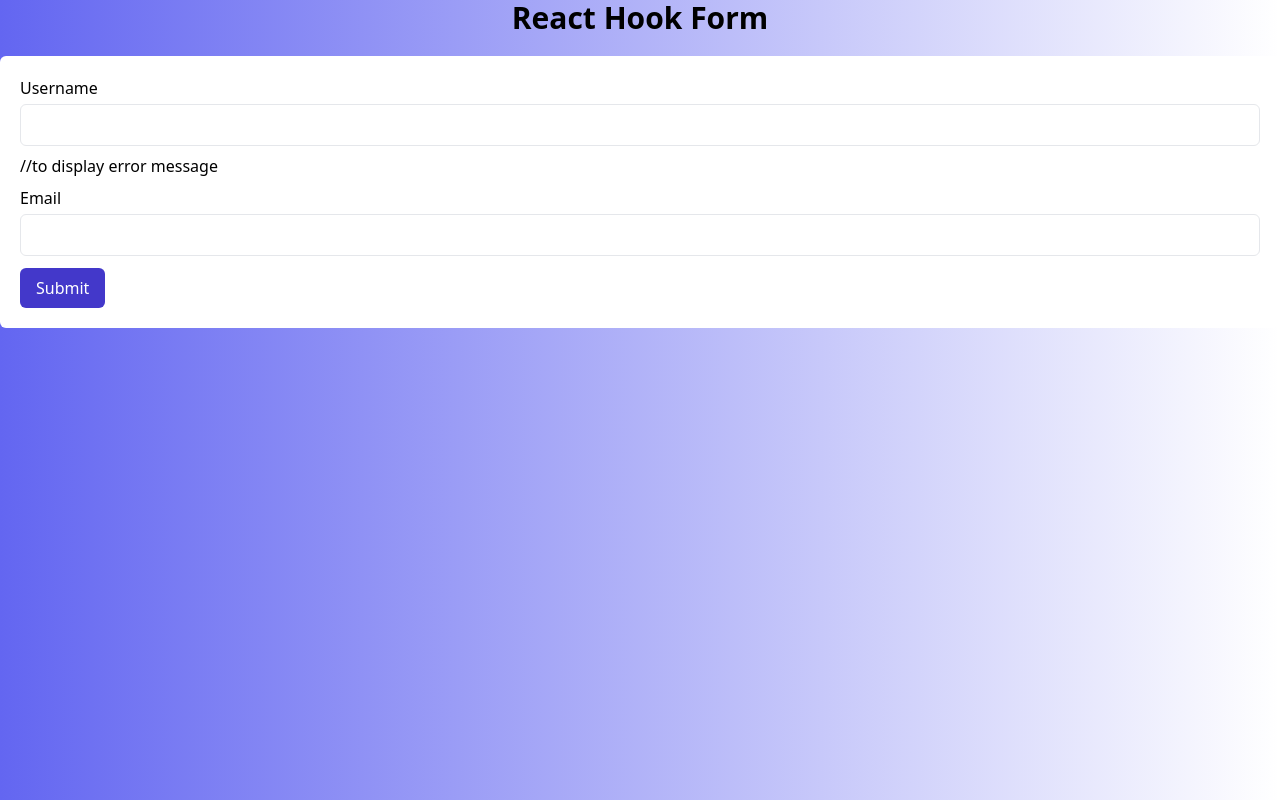
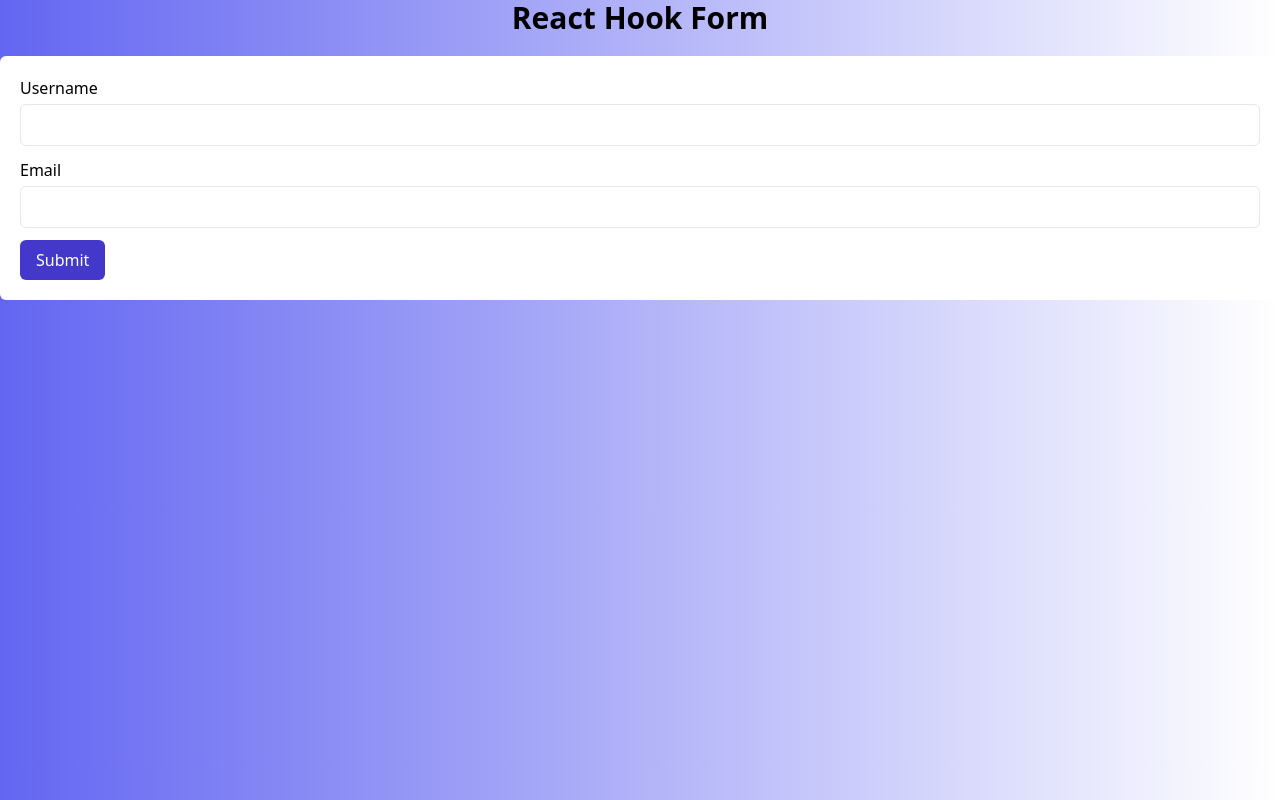
Before and after one commit to VatsalDave2102/react-hook-form-tutorial, a React (Vite) app: page / in a window 1280 px wide. Built offline with nearby package versions, Linux system fonts and the light colour scheme.

Commit message:
add custom validation

```diff
--- a/src/components/UserDetailsForm.tsx
+++ b/src/components/UserDetailsForm.tsx
@@ -42,8 +42,8 @@ const UserDetailsForm = () => {
 							required: { value: true, message: "Username is required" },
 						})}
 					/>
-					<p className="text-red-500">{errors.username?.message}</p> //to
-					display error message
+					{/* to display error messages */}
+					<p className="text-red-500">{errors.username?.message}</p>
 				</div>
 				<div className="form-control">
 					<label htmlFor="email">Email</label>
@@ -56,6 +56,14 @@ const UserDetailsForm = () => {
 								value:
 									/[a-z0-9!#$%&'*+/=?^_`{|}~-]+(?:\.[a-z0-9!#$%&'*+/=?^_`{|}~-]+)*@(?:[a-z0-9](?:[a-z0-9-]*[a-z0-9])?\.)+[a-z0-9](?:[a-z0-9-]*[a-z0-9])?/g,
 								message: "Invalid email format",
+							},
+							validate: {
+								noAdmin: (fieldValue) => {
+									return (
+										fieldValue !== "admin@example.com" ||
+										"Enter a different email address"
+									);
+								},
 							},
 						})}
 					/>
```
